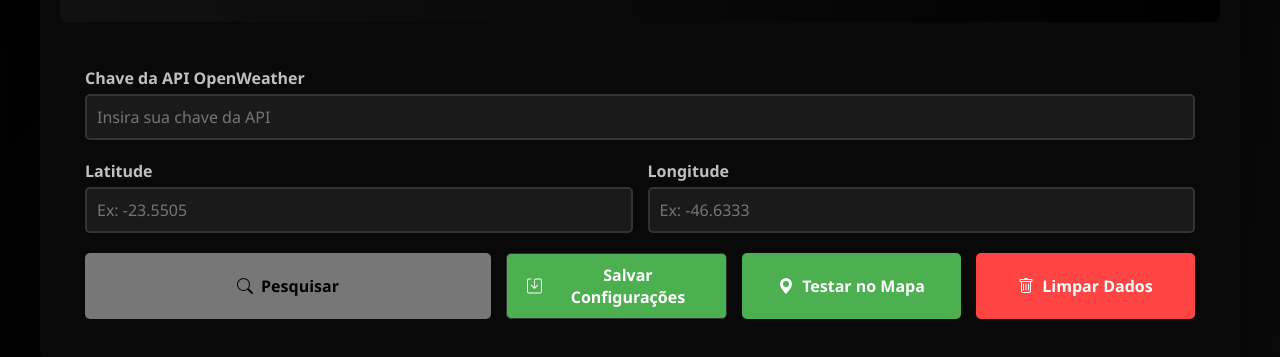
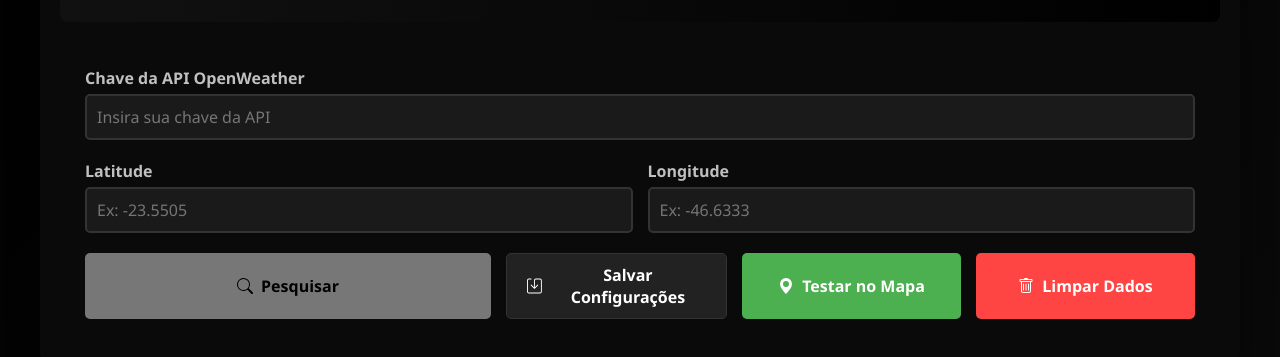
Before and after one commit to souandresouza/previsao-tempo, a plain HTML site: page index.html in a window 1280 px wide. Shown: the part 291-648 px from the top of the page. Drawn offline with Linux system fonts and the light colour scheme.

Commit message:
Update themes.css

```diff
--- a/css/themes.css
+++ b/css/themes.css
@@ -1,14 +1,14 @@
 /* Tema Dark */
 :root {
     --bg-primary: linear-gradient(135deg, #000000 0%, #0a0a0a 100%);
-    --bg-secondary: rgba(10, 10, 10, 0.98);
+    --bg-secondary: #0a0a0a;
     --bg-header: linear-gradient(to right, #111111, #000000);
     --bg-card: #1a1a1a;
     --bg-detail: #2a2a2a;
     --bg-saved: #0a1a0a;
     --bg-error: #1a0a0a;
 
-    --text-primary: #e8e8e8;
+    --text-primary: #ffffff;
     --text-secondary: #b0b0b0;
     --text-header: #ffffff;
     --text-accent: #c0c0c0;
@@ -88,7 +88,7 @@ input[type="text"]:focus {
 }
 
 .secondary-btn {
-    background-color: #4caf50;
+    background-color: #222222;
     color: white;
     border: 1px solid var(--border-color);
     padding: 10px 20px;
@@ -98,7 +98,7 @@ input[type="text"]:focus {
 }
 
 .secondary-btn:hover {
-    background-color: var(--border-color);
+    background-color: #0a0a0a;
 }
 
 .test-btn {
```
